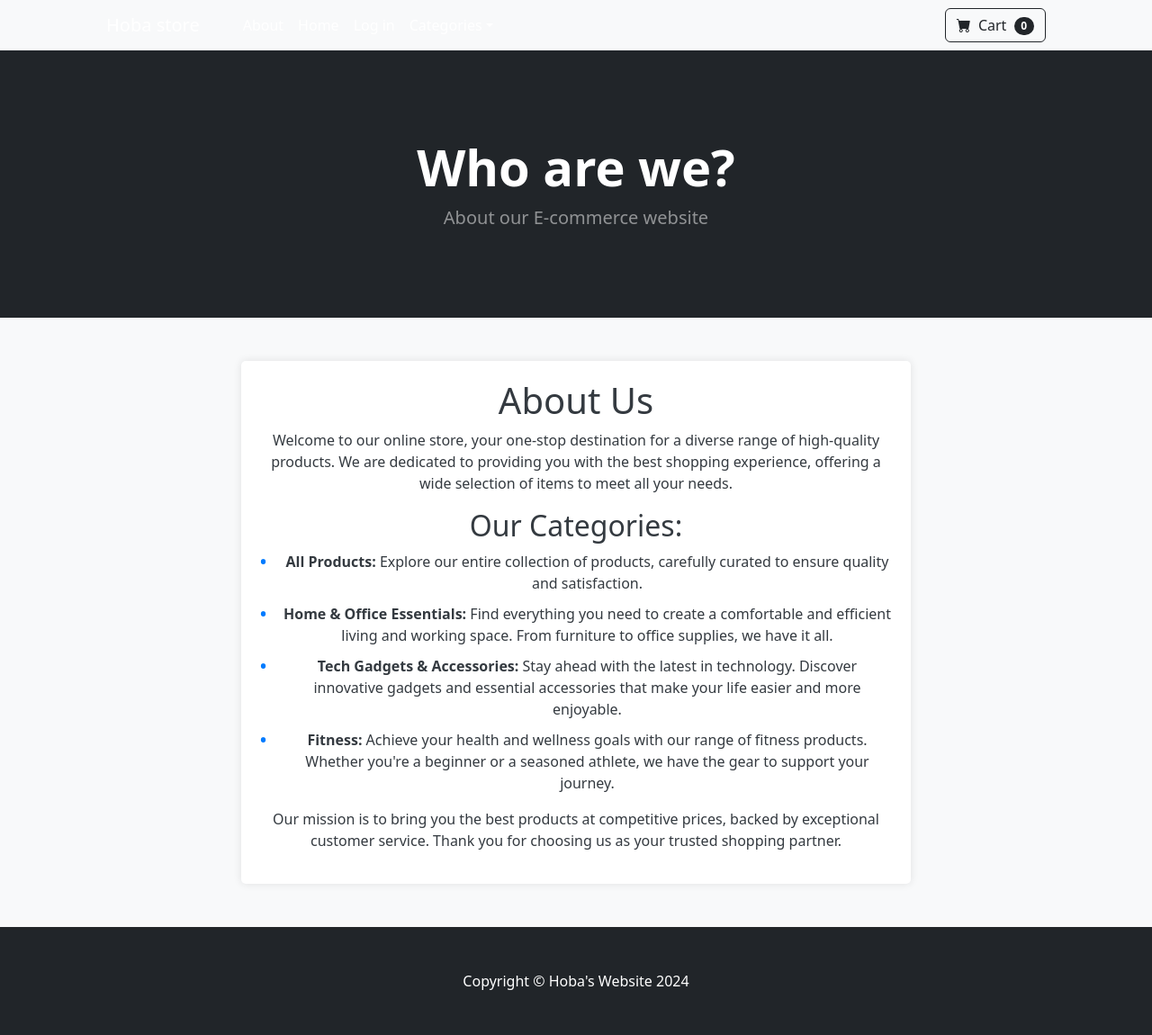
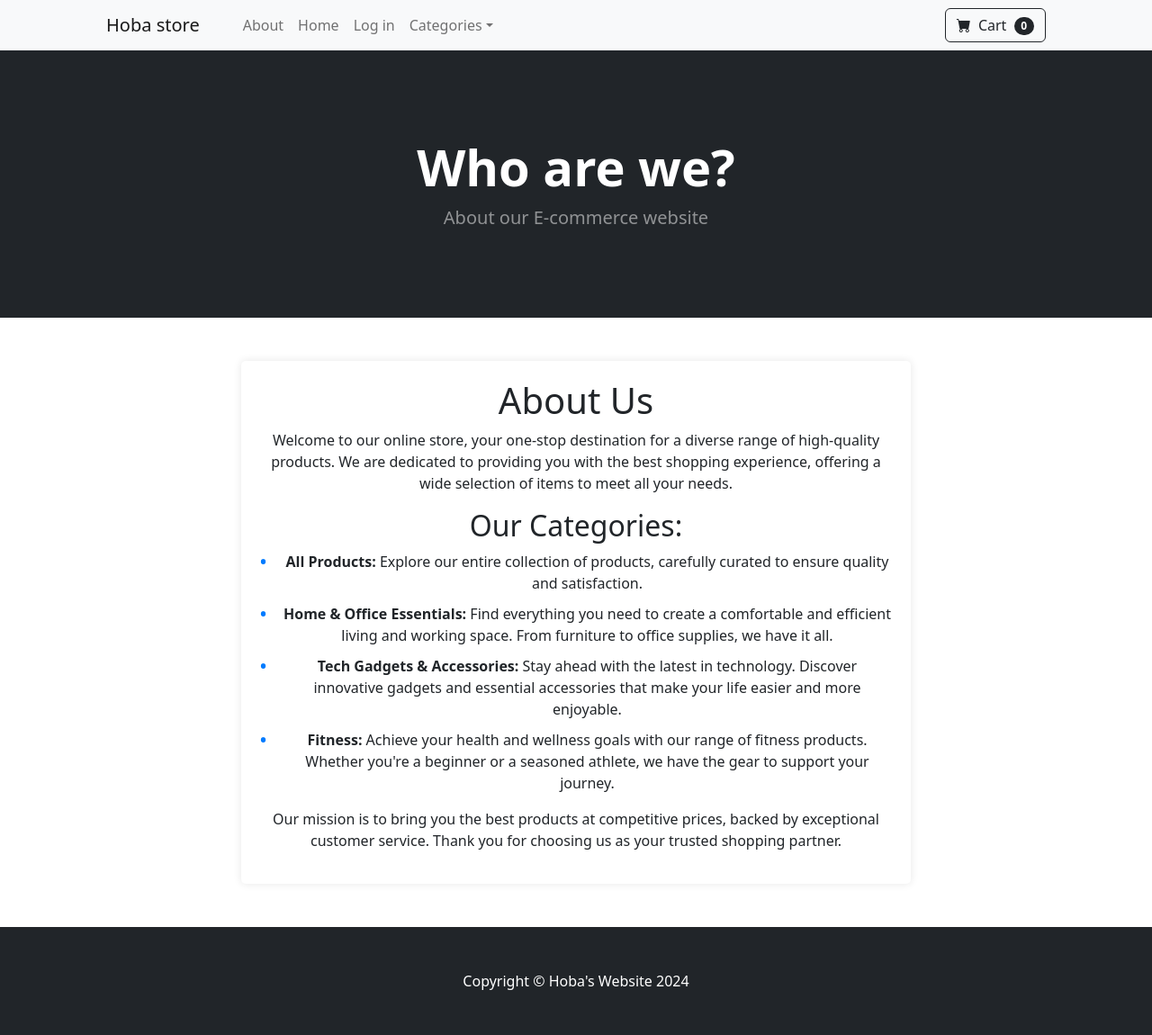
Before and after one commit to ehabahmed2/E-commerce_website, a Django app: page /about/ in a window 1280 px wide. Shown: the whole page at 90% size. Run offline with Django 5.2, Linux system fonts and the light colour scheme; some libraries are stand-ins or nearby versions.

Commit message:
fixed minor bugs

```diff
--- a/store/templates/about/about.html
+++ b/store/templates/about/about.html
@@ -1,16 +1,6 @@
 {% extends "base.html" %}
 {% block content %}
 <style>
-    body {
-        background-color: #f8f9fa; /* Light gray background */
-        color: #343a40; /* Dark gray text */
-    }
-    .navbar {
-        background-color: #007bff; /* Blue navbar */
-    }
-    .navbar-brand, .nav-link {
-        color: #ffffff !important; /* White text */
-    }
     .content {
         background-color: #ffffff; /* White background for content */
         padding: 20px;
--- a/store/templates/nav.html
+++ b/store/templates/nav.html
@@ -50,18 +50,3 @@
         </div>
     </div>
 </nav>
-
-<script>
-    document.addEventListener("DOMContentLoaded", function () {
-        var navLinks = document.querySelectorAll(".nav-link");
-        var currentUrl = window.location.href;
-
-        navLinks.forEach(function (link) {
-            if (link.href === currentUrl) {
-                link.classList.add("active");
-            } else {
-                link.classList.remove("active");
-            }
-        });
-    });
-</script>
--- a/store/views.py
+++ b/store/views.py
@@ -98,7 +98,6 @@
             messages.error(request, 'Please correct the errors below.')
     else:
         form = RegisterUser()
-        messages.info(request, 'not post')
     return render(request, 'users/register.html', {'form': form})
 
 # Update user profile
```
